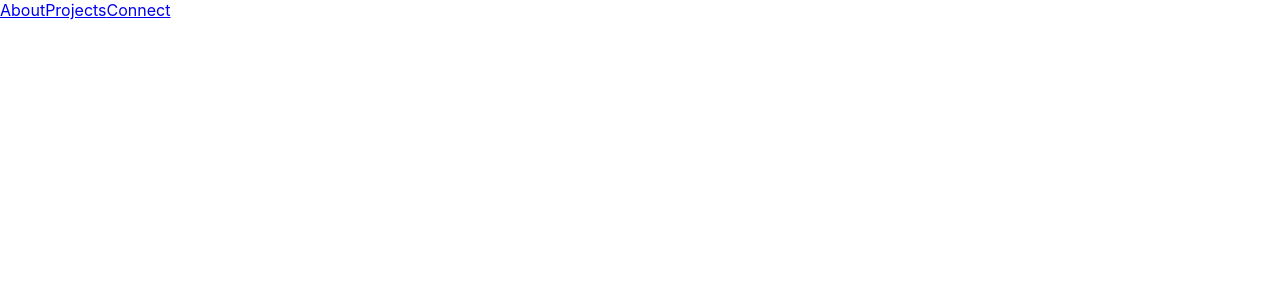
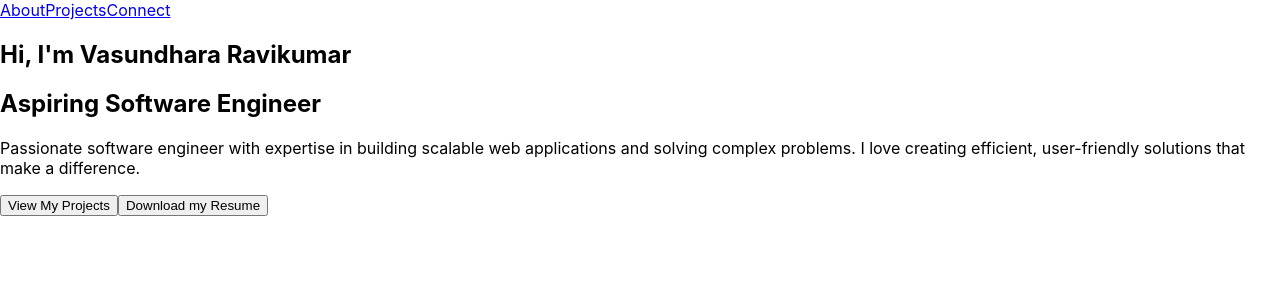
Before and after one commit to Vasuuu641/portfolio, a React (Create React App) app: page / in a window 1280 px wide. Shown: the top 300 px of the page. Built offline with nearby package versions, Linux system fonts and the light colour scheme.

Commit message:
Added Home page content. Created button components

```diff
--- a/src/App.tsx
+++ b/src/App.tsx
@@ -1,12 +1,11 @@
 import React from 'react';
-import Navbar from './components/Navbar';
+import Home from './pages/Home';
 
 function App() {
   return (
     <div className="Portfolio Main Page">
       <main>
-
-        <Navbar />
+        <Home />
 
 
       </main>
--- /dev/null
+++ b/src/components/Button.tsx
@@ -0,0 +1,9 @@
+type Props = {
+    text: string;
+}
+
+export default function Button(props: Props) {
+    return(
+        <button className="Primary Button">{props.text}</button>
+    )
+}
--- a/src/pages/Home.tsx
+++ b/src/pages/Home.tsx
@@ -1,9 +1,22 @@
+import Navbar from "../components/Navbar";
+import Button from "../components/Button";
+
 function Home()
 {
     return (
+
         <section id="home">
-            <h1>Welcome to My Portfolio</h1>
-            <p>This is the home section of the portfolio website.</p>
+
+            < Navbar />
+
+            <h1>Hi, I'm Vasundhara Ravikumar</h1>
+            <h2>Aspiring Software Engineer</h2>
+            <p>Passionate software engineer with expertise
+            in building scalable web applications and solving complex problems. I love
+            creating efficient, user-friendly solutions that make a difference.</p>
+
+            < Button text="View My Projects"/>
+            <Button text="Download my Resume"/>
         </section>
     )
 
```
